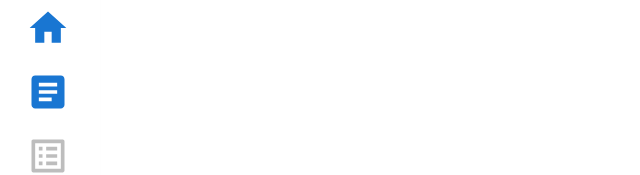
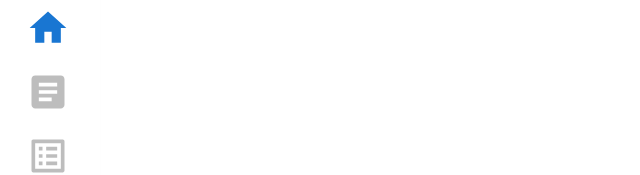
Before and after one commit to taherul77/Ultimate-Resource-Kit-task, a React (Vite) app: page / in a window 1280 px wide. Shown: the part 160-335 px from the top of the page, without its empty margins (0-640 px from the left). Built offline with nearby package versions, Linux system fonts and the light colour scheme.

Commit message:
edit icon color

```diff
--- a/src/Components/Nav.jsx
+++ b/src/Components/Nav.jsx
@@ -58,7 +58,7 @@ const Nav = () => {
           </Box>
           <Box sx={{ backgroundColor: "white", height: 64, width: 64 }}>
             <ArticleIcon
-              color="primary"
+              color="disabled"
               font:Bolt
               sx={{ fontSize: 44 }}
             ></ArticleIcon>
```
